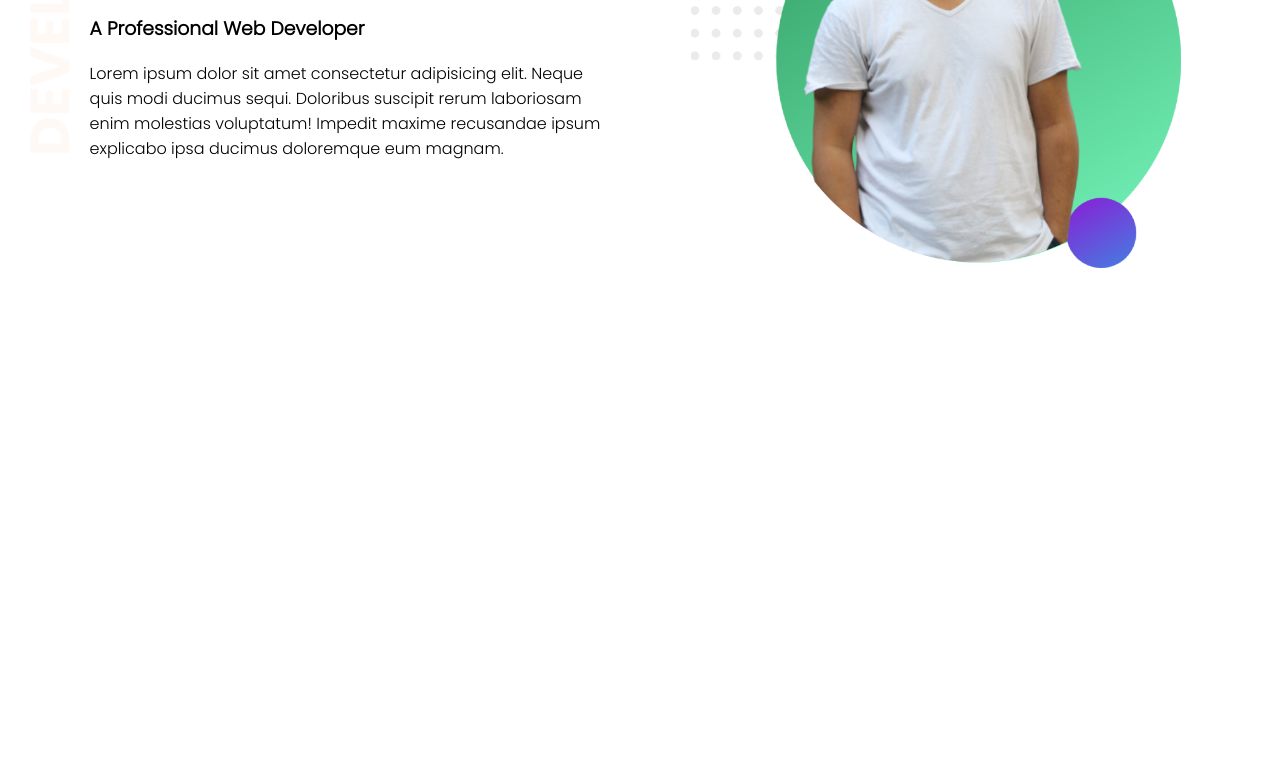
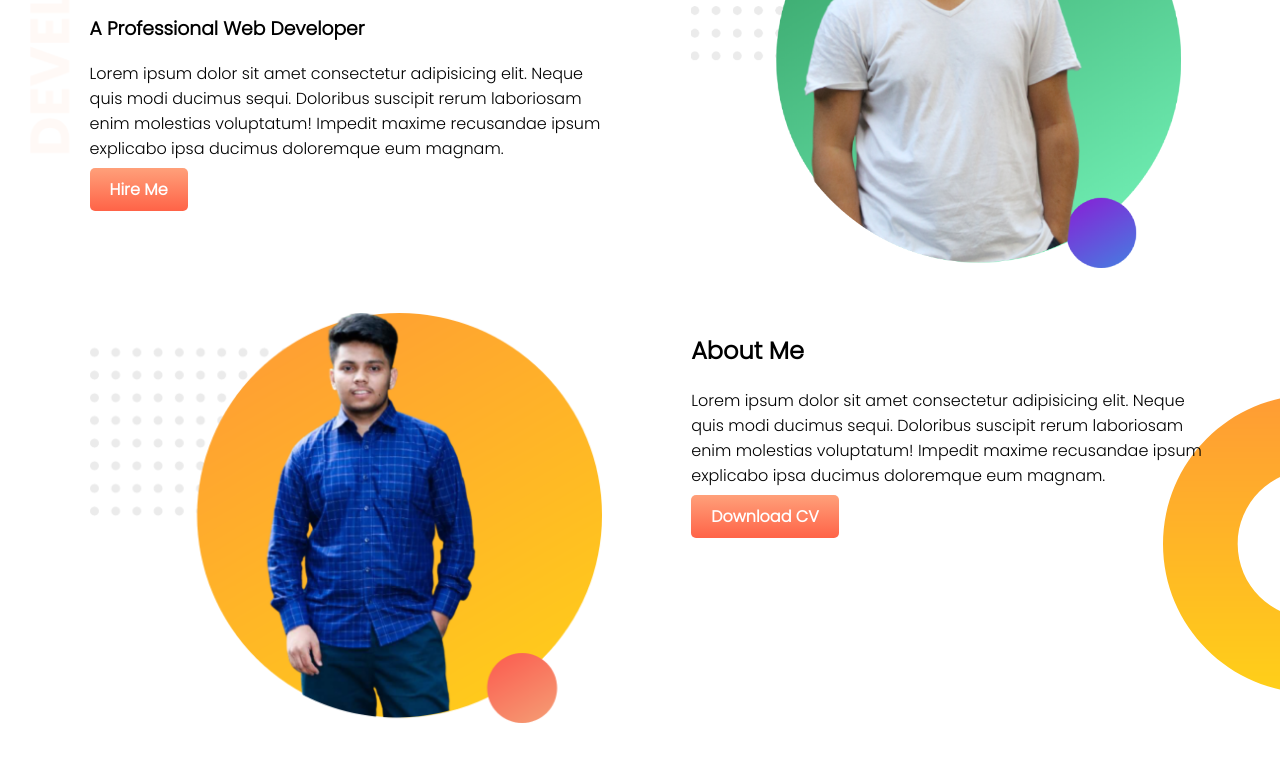
Before and after one commit to farhanshahriyar/the7ventures, a plain HTML site: page index.html in a window 1280 px wide. Shown: the part 206-968 px from the top of the page. Before the commit the page ends 800 px from the top, so only its background shows below. Drawn offline with Linux system fonts and the light colour scheme.

Commit message:
added on-banner

```diff
--- a/index.html
+++ b/index.html
@@ -16,6 +16,7 @@
             <h1><span class="name-highlight">Md.Farhan</span> Website</h1>
             <h3>A Professional Web Developer</h3>
             <p>Lorem ipsum dolor sit amet consectetur adipisicing elit. Neque quis modi ducimus sequi. Doloribus suscipit rerum laboriosam enim molestias voluptatum! Impedit maxime recusandae ipsum explicabo ipsa ducimus doloremque eum magnam.</p>
+            <a class="link-button" target="_blank" href="https://www.linkedin.com/in/md-farhan-shahriyar-1255a2203/">Hire Me</a>
         </div>
         <div class="half-width">
             <img src="images/image 4.png">
@@ -23,5 +24,17 @@
     </section>
 
 
+    <section class="on-banner">
+        <div class="half-width">
+            <img src="images/image 11.png">
+        </div>
+        <div class="half-width">
+         <h2>About Me</h2>
+            <p>Lorem ipsum dolor sit amet consectetur adipisicing elit. Neque quis modi ducimus sequi. Doloribus suscipit rerum laboriosam enim molestias voluptatum! Impedit maxime recusandae ipsum explicabo ipsa ducimus doloremque eum magnam.</p>
+            <a class="link-button" target="_blank" href="cv.html">Download CV</a>
+        </div>
+    </section>
+
+
 </body>
 </html>
--- a/style.css
+++ b/style.css
@@ -27,3 +27,17 @@ h1{
 section{
     height: 500px;
 }
+.link-button{
+    text-decoration: none;
+    background-image: linear-gradient(lightSalmon, tomato);
+    padding: 10px 20px;
+    border-radius: 5px;
+    color: white;
+    font-weight: bold;
+
+}
+.on-banner{
+    background-image: url("images/dream-bg.png");
+    background-repeat: no-repeat;
+    background-position: right;
+}
```
Also changed, not shown: cv.html (added, +12 -0 lines), images/dream-bg.png (added).
